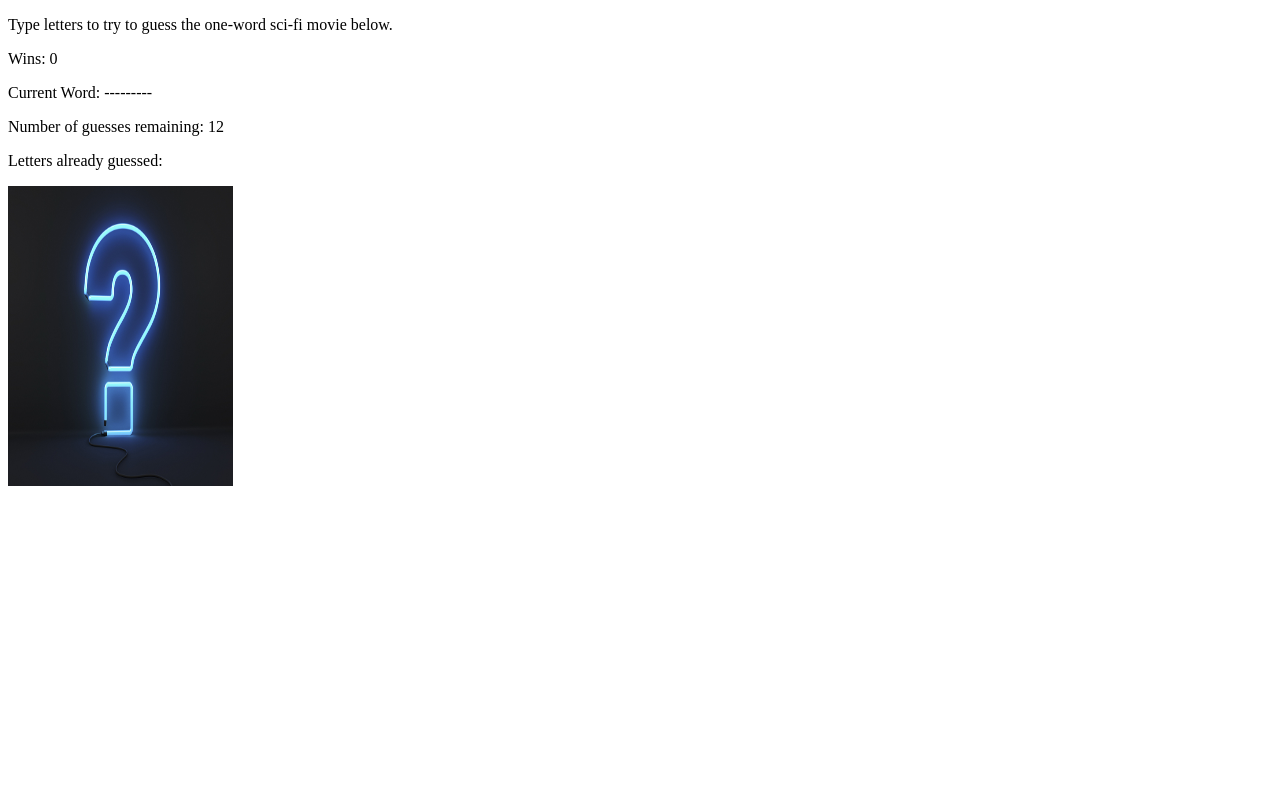
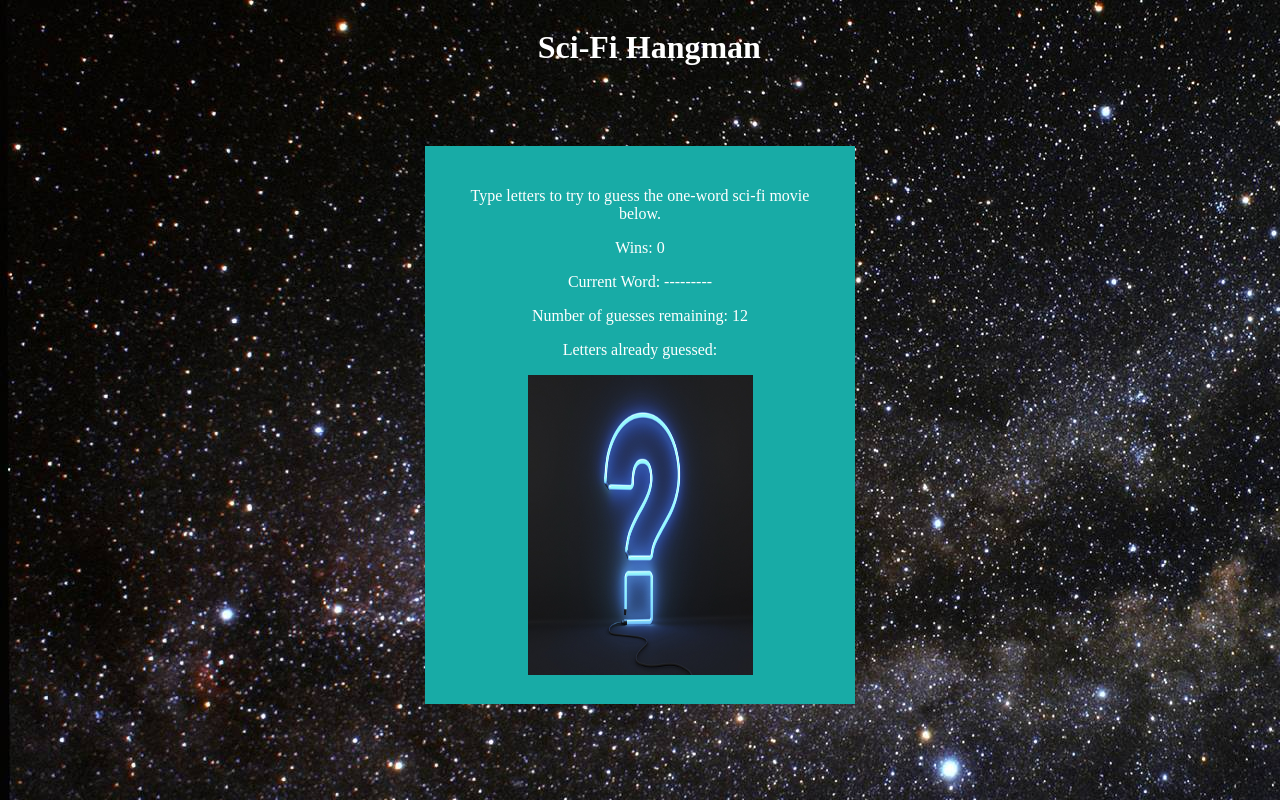
Before and after one commit to sgliput/Word-Guess-Game, a plain HTML site: page index.html in a window 1280 px wide. Drawn offline with nearby package versions, Linux system fonts and the light colour scheme.

Commit message:
updated files

```diff
--- a/assets/css/style.css
+++ b/assets/css/style.css
@@ -0,0 +1,42 @@
+body{
+    background-image: url("../images/space.jpg");
+    color: white;
+    text-align: center;
+}
+
+.top{
+    display: flex;
+}
+
+h1{
+    position: relative;
+    left: 34%;
+    z-index: 1;
+}
+
+.container{
+    background-color: #18aba6;
+    width: 30%;
+    margin: 3% auto;
+    padding: 2%;
+}
+
+
+
+
+@keyframes movement1 {
+    from {left: -1000px}
+    to {left: 2000px; right: -2000px;}
+}
+
+.ship1 {
+    width: 100px;
+    height: 100px;
+    left: -1000px;
+    position: relative;
+    float: left;
+
+
+    animation-duration: 4s;
+    animation-timing-function: linear;
+}
--- a/assets/javascript/game.js
+++ b/assets/javascript/game.js
@@ -3,7 +3,7 @@
         var wins = 0;
         var Counter = 12;
         var guessTries = [];
-        var dash = "-";
+        var dash = "-&nbsp;";
         var gamePlaying = true;
 
 
@@ -71,7 +71,7 @@
                 };
 
                 replaceLetters(movieLetters);
-                if (Counter > 0) {
+                if (Counter > 0 && !movieLetters.includes(userGuess)) {
                     Counter--;
                     guessCounter.textContent = Counter;
                 } else if (Counter === 0) {
@@ -85,8 +85,8 @@
                         afterWin.textContent = "Good job. Hit any key to play again.";
                         document.querySelector("#poster").innerHTML = '<img src="assets/images/' + movieLetters.join("").toLowerCase() + '.jpg" height="300px" width="225px">';
                         gamePlaying = false;
-                        //document.body.addEventListener('keypress', randomMovie());
-                        //dashWord();
+                        var shipMove = document.querySelector(".ship1");
+                        shipMove.style.animationName = "movement1";
                     }
                 } else {
                     movieLetters.length = 0;
@@ -100,6 +100,8 @@
                     guessTries.length = 0;
                     afterWin.textContent = "";
                     document.querySelector("#poster").innerHTML = '<img src="assets/images/questionmark.jpg" height="300px" width="225px">';
+                    var shipMove = document.querySelector(".ship1");
+                    shipMove.style.animationName = "noFly";
                 }
             };
         };
--- a/index.html
+++ b/index.html
@@ -6,10 +6,17 @@
     <meta name="viewport" content="width=device-width, initial-scale=1.0">
     <meta http-equiv="X-UA-Compatible" content="ie=edge">
     <title>Word Guess Game</title>
+    <link rel="stylesheet" type="text/css" href="assets/css/style.css">
+    <link rel="stylesheet" type="text/css" href="assets/css/reset.css">
+    <script src="https://code.jquery.com/jquery.js"></script>
     <script src = "assets/javascript/game.js"></script>
 </head>
 
 <body>
+    <div class="top">
+     <img class="ship1" src="assets/images/enterprise.png" height="100px" width="100px"><h1>Sci-Fi Hangman</h1>
+    </div>
+     <div class = "container">
     <p>Type letters to try to guess the one-word sci-fi movie below.</p>
     <p>Wins:
         <span id="wins">0</span>
@@ -25,7 +32,7 @@
     </p>
     <p><span id = "afterWin"></span></p>
     <span id = "poster"><img src="assets/images/questionmark.jpg" height="300px" width="225px"></span>
-
+</div>
 
 
 </body>
```
Also changed, not shown: assets/images/enterprise.jpg (added), assets/images/enterprise.png (added), assets/images/enterprise2.png (added), assets/images/space.jpg (added).
